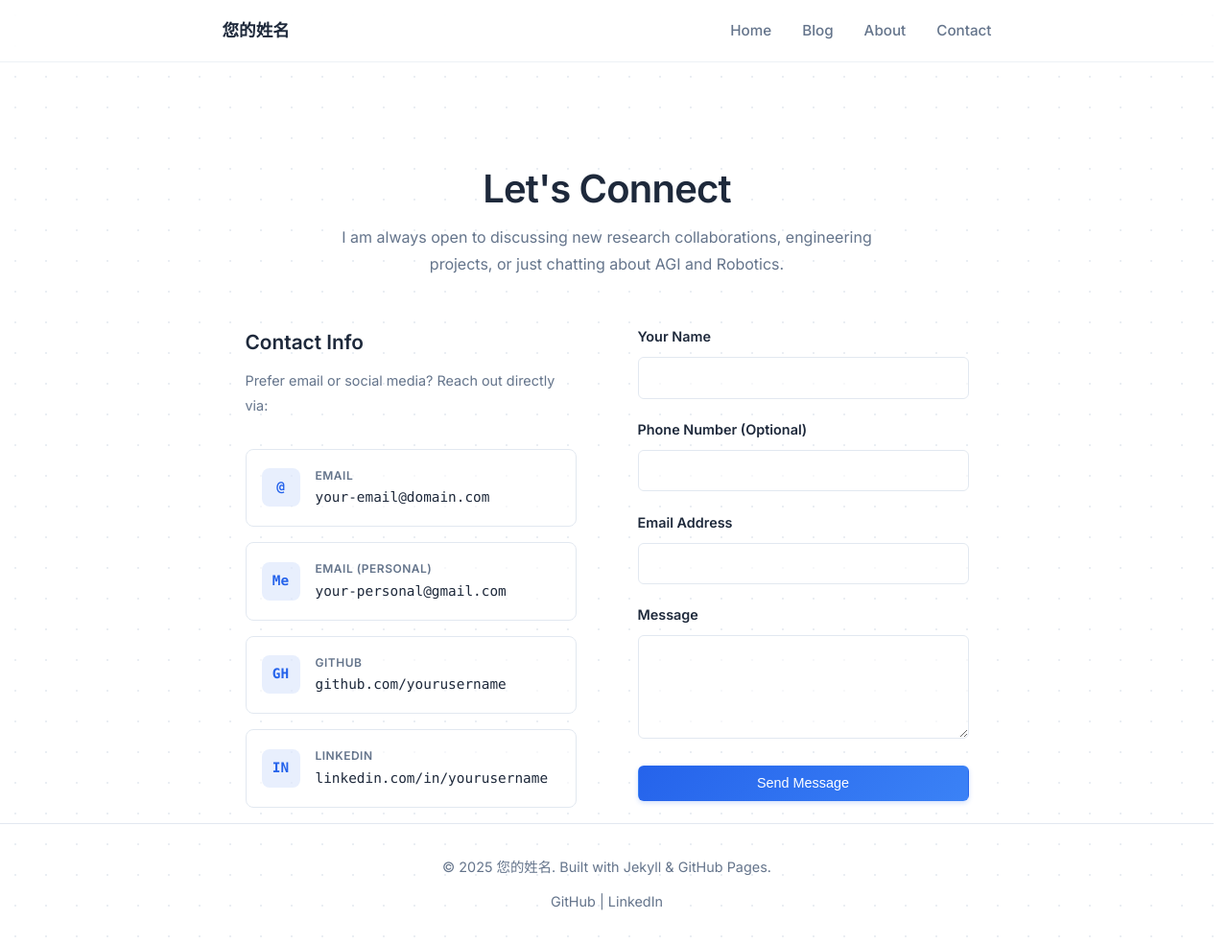
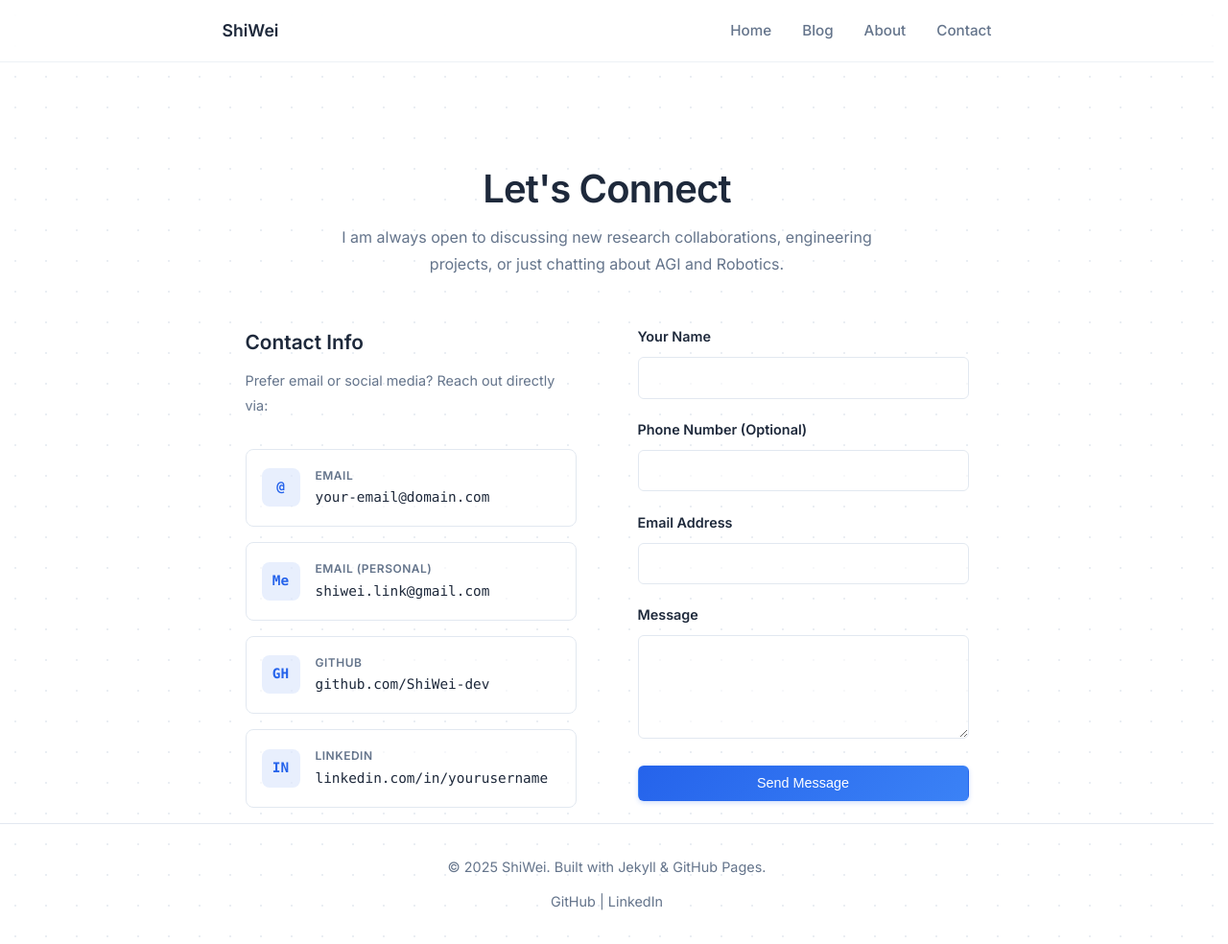
Before and after one commit to ShiWei-dev/my-portfolio, a Jekyll site: the page built from contact.html, in a window 1280 px wide and 984 px high. Shown: the whole window at 96% size. Built offline with Jekyll 4.4.1, drawn with Linux system fonts in a browser that asks for light colours.

Commit message:
信息增加

```diff
--- a/_config.yml
+++ b/_config.yml
@@ -22,14 +22,19 @@ permalink: /blog/:year/:month/:day/:title/
 # 自定义变量 (用于模板调用)
 # ==========================================
 author:
-  name: "您的姓名"
+  # name: "您的姓名"
+  # name: "Cryoflow"
+  # name: "Kainex"
+  name: "ShiWei"
   role: "Full-Stack Developer & UI/UX Designer"
   avatar: "/assets/images/avatar.jpg"
 
 social:
-  github: "yourusername"
+  # github: "yourusername"
+  github: "ShiWei-dev"
   linkedin: "yourusername"
   email: "your-email@domain.com"
+  personal_email: "shiwei.link@gmail.com"
 
 # ==========================================
 # 插件 (GitHub Pages 原生支持)
--- a/contact.html
+++ b/contact.html
@@ -30,11 +30,18 @@ permalink: /contact.html
                         <div class="contact-value">{{ site.social.email }}</div>
                     </div>
                 </a>
-                <a href="mailto:your-personal@gmail.com" class="contact-item">
+                <!-- <a href="mailto:your-personal@gmail.com" class="contact-item">
                     <div class="contact-icon">Me</div>
                     <div>
                         <div class="contact-label">Email (Personal)</div>
                         <div class="contact-value">your-personal@gmail.com</div>
+                    </div>
+                </a> -->
+                <a href="mailto:{{ site.social.personal_email }}" class="contact-item">
+                    <div class="contact-icon">Me</div>
+                    <div>
+                        <div class="contact-label">Email (Personal)</div>
+                        <div class="contact-value">{{ site.social.personal_email }}</div>
                     </div>
                 </a>
                 <!-- github -->
```
